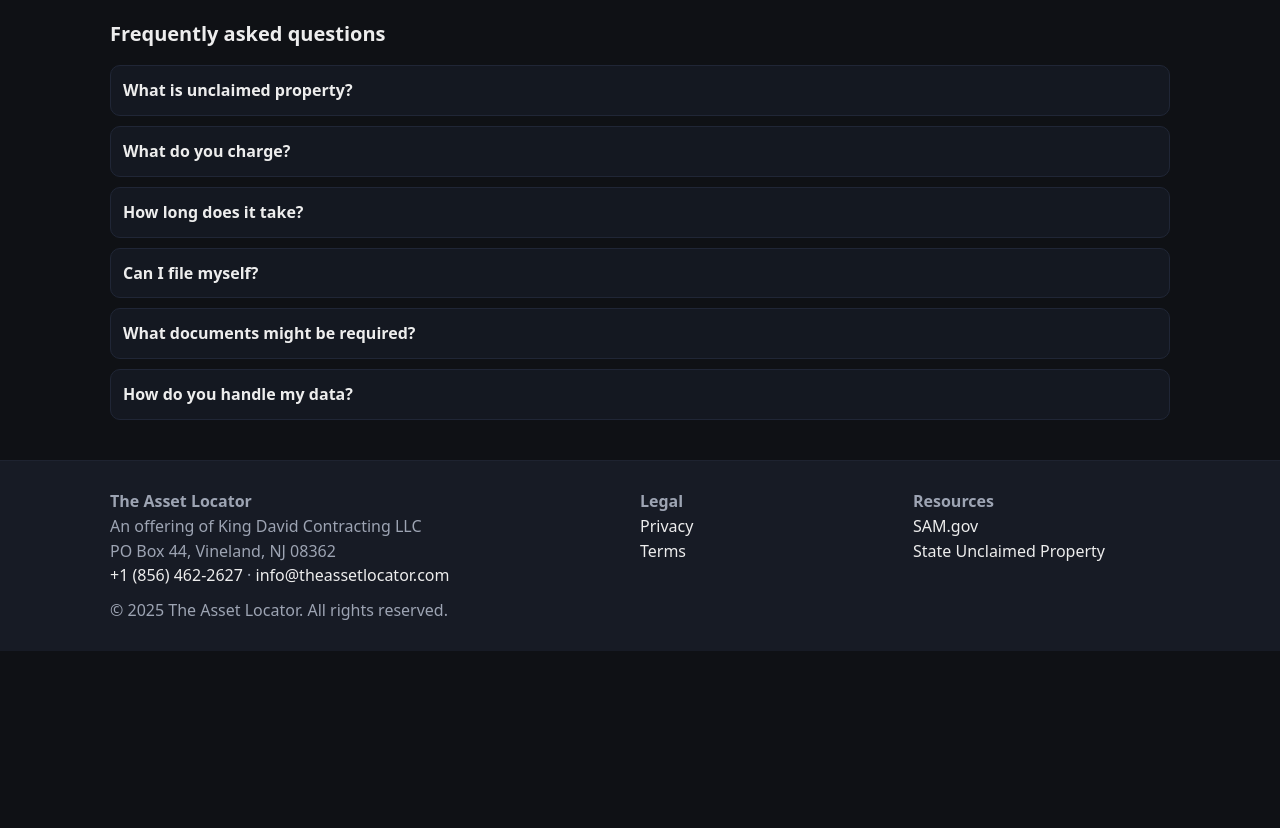
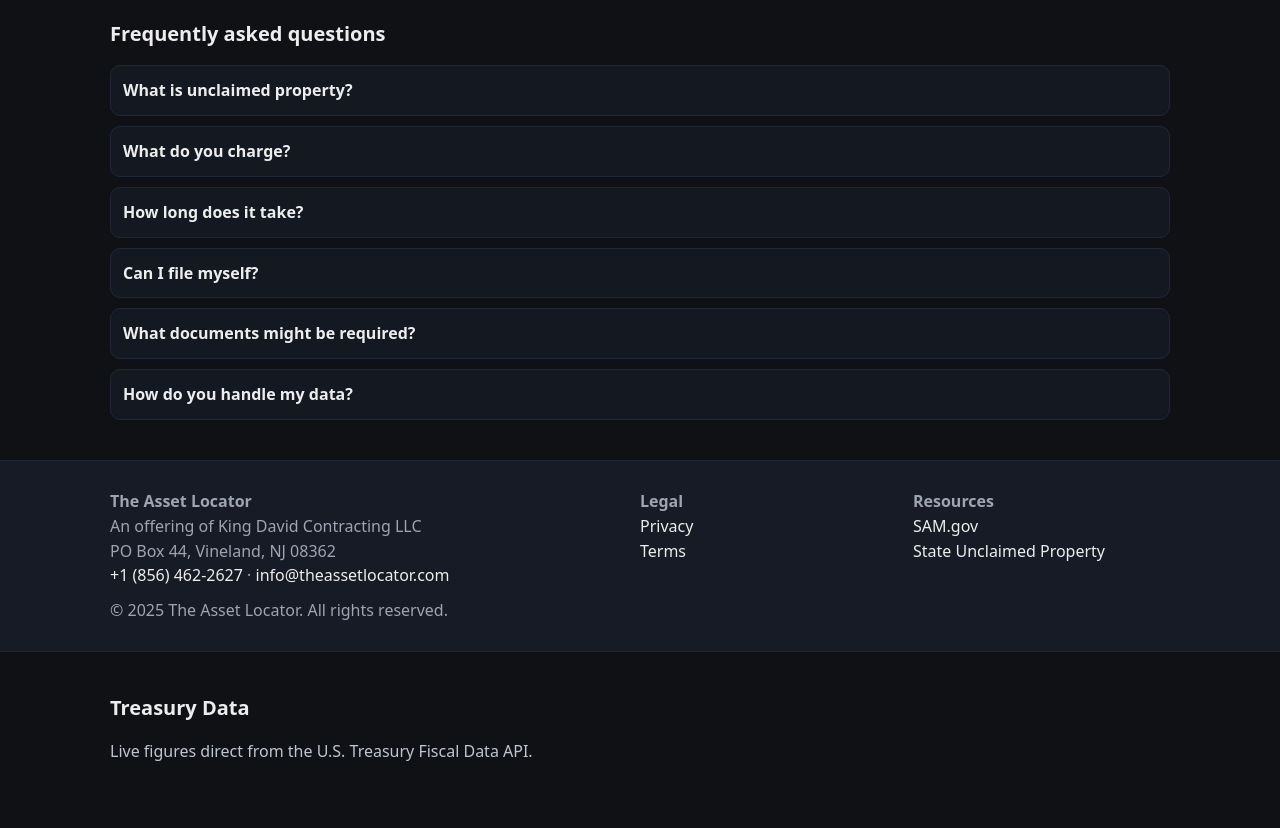
Before and after one commit to jimsteen911/theassetlocator, a plain HTML site: page index.html in a window 1280 px wide. Shown: the part 1428-2256 px from the top of the page. Before the commit the page ends 2079 px from the top, so only its background shows below. Drawn offline with Linux system fonts and the light colour scheme.

Commit message:
Update index.html

```diff
--- a/index.html
+++ b/index.html
@@ -254,3 +254,14 @@
   <script src="assets/js/main.js" defer></script>
 </body>
 </html>
+<!-- Treasury Data Section -->
+<section aria-labelledby="treasury-title" class="section">
+  <div class="wrap">
+    <h2 id="treasury-title" class="section-title">Treasury Data</h2>
+    <p class="sub">Live figures direct from the U.S. Treasury Fiscal Data API.</p>
+    <div id="treasury-widget"></div>
+  </div>
+</section>
+
+<!-- Fiscal Data Script -->
+<script src="assets/js/fiscal.js" defer></script>
```
